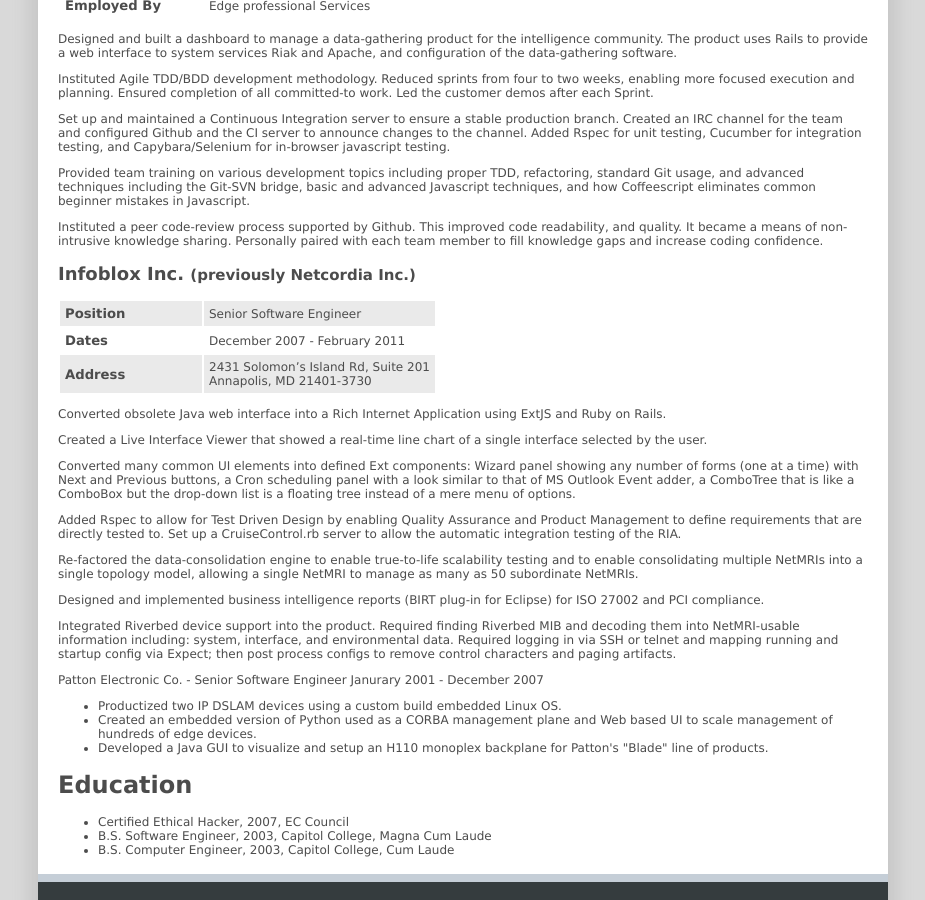
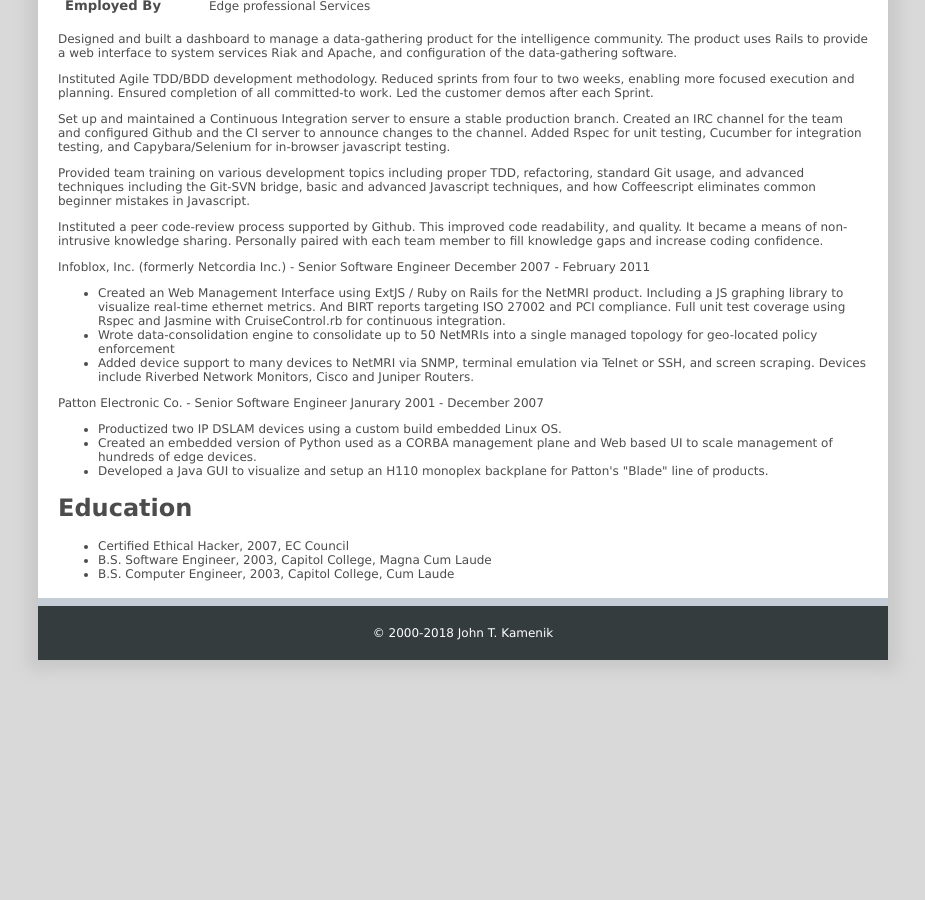
Before and after one commit to srvullupala/Resume, a Jekyll site: the page built from index.html, in a window 1280 px wide and 900 px high, scrolled down 2640 px. Shown: the whole window, without its empty margins (177-1102 px from the left). Built offline with Jekyll 4.4.1, drawn with Linux system fonts in a browser that asks for light colours; Markdown is read by kramdown in place of the engine named in the settings; after the commit the page ends 3320 px from its top, so only the background shows below that.

Commit message:
Deemphisise inflowblox.

```diff
--- a/_includes/work_infoblox.html
+++ b/_includes/work_infoblox.html
@@ -1,49 +1,13 @@
-<h2 id="infoblox_inc">Infoblox Inc. <font style="font-size:smaller;">(previously Netcordia Inc.)</font></h2>
+<div class="company-header">
+  <span class="company">Infoblox, Inc.</span>
+  <span class="formerly">(formerly Netcordia Inc.)</span>
+  -
+  <span class="position">Senior Software Engineer</span>
+  <span class="date">December 2007 - February 2011</span>
+</div>
 
-<table class=education>
-  <tr>
-    <td class="first odd">Position</td>
-    <td class=odd>Senior Software Engineer</td>
-  </tr>
-  <tr>
-    <td class="first even">Dates</td>
-    <td class=even> December 2007 - February 2011 </td>
-  </tr>
-  <tr>
-    <td class="first odd">Address</td>
-    <td class=odd> 2431 Solomon&rsquo;s Island Rd, Suite 201<br>Annapolis, MD 21401-3730 </td>
-  </tr>
-</table>
-
-<p>Converted obsolete Java web interface into a Rich Internet
-  Application using ExtJS and Ruby on Rails.</p>
-
-<p>Created a Live Interface Viewer that showed a real-time line chart
-  of a single interface selected by the user.</p>
-
-<p>Converted many common UI elements into defined Ext components:
-  Wizard panel showing any number of forms (one at a time) with Next and
-  Previous buttons, a Cron scheduling panel with a look similar to that
-  of MS Outlook Event adder, a ComboTree that is like a ComboBox but the
-  drop-down list is a floating tree instead of a mere menu of
-  options.</p>
-
-<p>Added Rspec to allow for Test Driven Design by enabling Quality
-  Assurance and Product Management to define requirements that are
-  directly tested to.  Set up a CruiseControl.rb server to allow the
-  automatic integration testing of the RIA.</p>
-
-<p>Re-factored the data-consolidation engine to enable true-to-life
-  scalability testing and to enable consolidating multiple NetMRIs into
-  a single topology model, allowing a single NetMRI to manage as many as
-  50 subordinate NetMRIs.</p>
-
-<p>Designed and implemented business intelligence reports (BIRT
-  plug-in for Eclipse) for ISO 27002 and PCI compliance.</p>
-
-<p>Integrated Riverbed device support into the product. Required
-  finding Riverbed MIB and decoding them into NetMRI-usable information
-  including: system, interface, and environmental data.  Required
-  logging in via SSH or telnet and mapping running and startup config
-  via Expect; then post process configs to remove control characters and
-  paging artifacts.</p>
+<ul>
+  <li>Created an Web Management Interface using ExtJS / Ruby on Rails for the NetMRI product.  Including a JS graphing library to visualize real-time ethernet metrics.  And BIRT reports targeting ISO 27002 and PCI compliance.  Full unit test coverage using Rspec and Jasmine with CruiseControl.rb for continuous integration.</li>
+  <li>Wrote data-consolidation engine to consolidate up to 50 NetMRIs into a single managed topology for geo-located policy enforcement</li>
+  <li>Added device support to many devices to NetMRI via SNMP, terminal emulation via Telnet or SSH, and screen scraping.  Devices include Riverbed Network Monitors, Cisco and Juniper Routers.</li>
+</ul>
```
